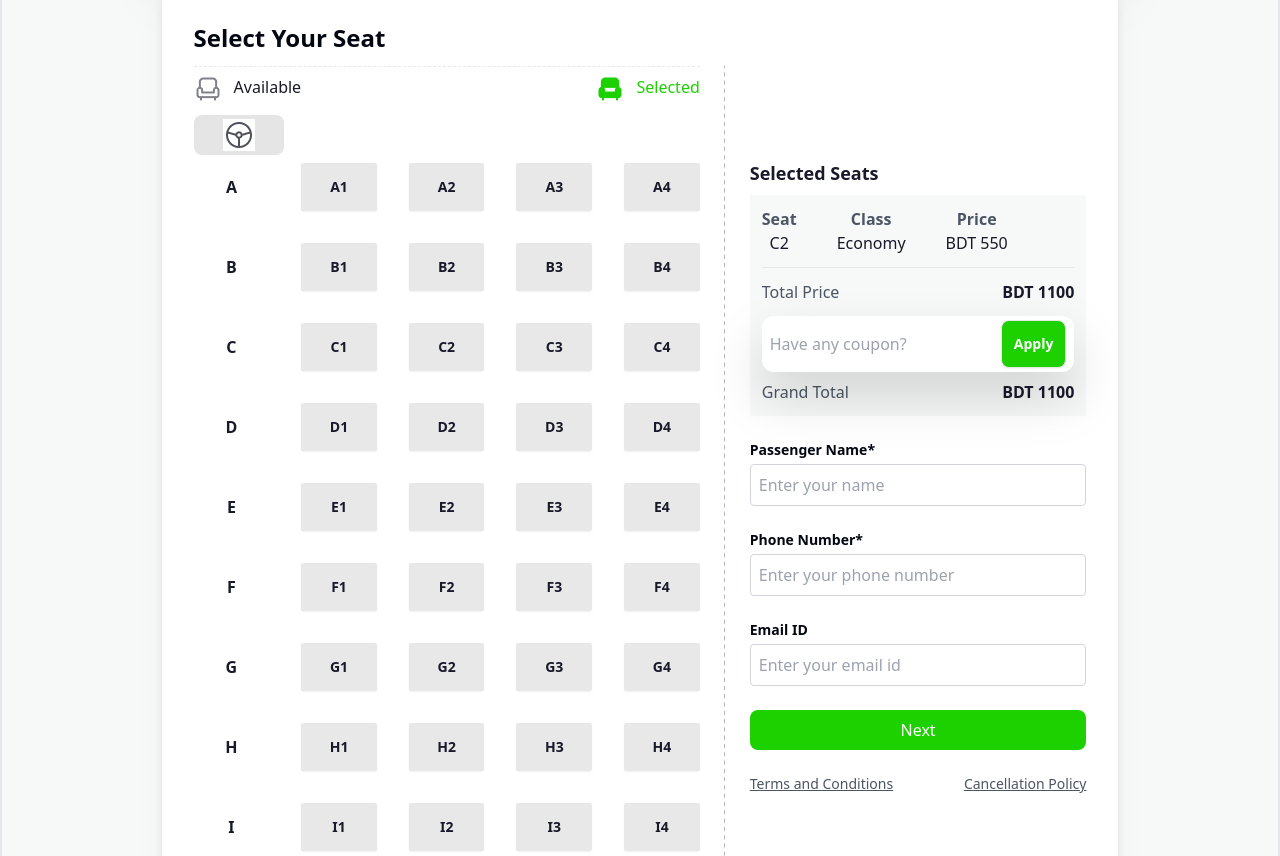
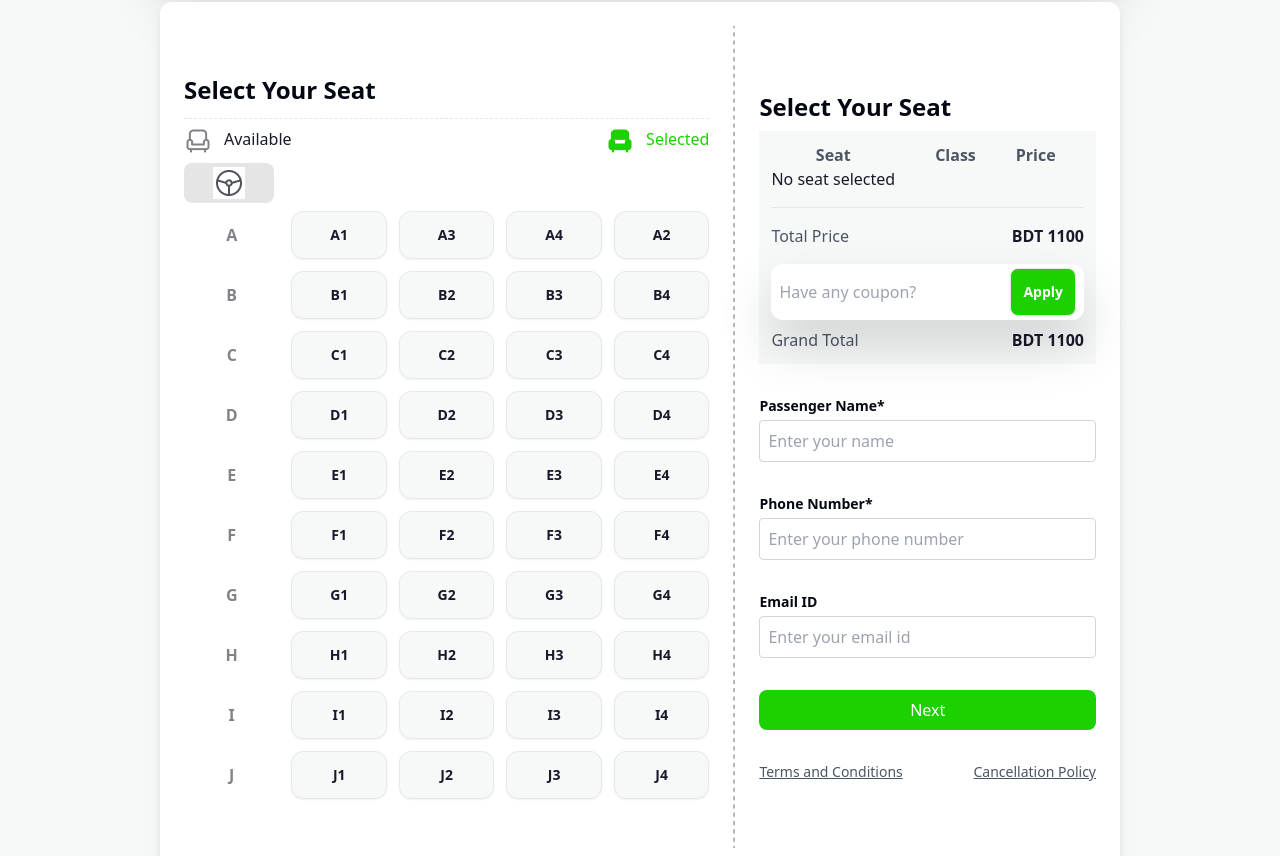
Before and after one commit to amirsayeed/Smart-Bus-Ticket-Reservation, a plain HTML site: page index.html in a window 1280 px wide. Shown: the part 2022-2878 px from the top of the page. Drawn offline with nearby package versions, Linux system fonts and the light colour scheme.

Commit message:
dynamically seat selection and seat info,pricing section functionality implemented

```diff
--- a/index.html
+++ b/index.html
@@ -127,7 +127,7 @@
 
         <!-- Seat Selection Section -->
         <section id="book-ticket"
-            class="bg-[#F7F8F8] p-10 border-2 border-t-[#1DD100] rounded-t-3xl shadow-lg  mx-auto mt-10">
+            class="bg-[#F7F8F8] p-10 border-t-2 border-[#1DD100] rounded-t-3xl shadow-lg  mx-auto mt-10">
             <div class="flex flex-col items-center">
                 <h3 class="text-4xl font-bold mb-6">P.H Paribahan</h3>
                 <p class="text-lg">Yes, you can run unit tests and view the results directly within the app. The
@@ -155,16 +155,16 @@
                             </div>
                         </div>
                         <div
-                            class="flex flex-col justify-between p-6 bg-[#F7F8F8] space-y-3 rounded-3xl divide-y divide-dashed">
+                            class="flex flex-col justify-between p-6 bg-[#F7F8F8] space-y-4 rounded-3xl divide-y divide-dashed pb-2 drop-shadow-lg">
                             <div class="flex justify-between gap-4">
                                 <p>Route:</p>
                                 <p>Dhaka - Sylhet</p>
                             </div>
-                            <div class="flex justify-between gap-4">
+                            <div class="flex pt-3 justify-between gap-4">
                                 <p>Departure Time:</p>
                                 <p>9:00 PM</p>
                             </div>
-                            <div class="flex gap-3 pt-3">
+                            <div class="flex gap-3 pt-3 pb-2 ">
                                 <div class="bg-[#0307120D] p-3 rounded-lg">
                                     <p>Boarding Point - Laxmipur</p>
                                 </div>
@@ -188,10 +188,10 @@
                 </div>
             </div>
             <div
-                class="container w-1/2 md:w-4/5 mx-auto flex items-center justify-between bg-[#FFFFFF] drop-shadow-xl rounded-xl gap-6 mt-6 p-8">
+                class="container w-1/2 md:w-4/5 mx-auto flex items-center justify-between bg-[#FFFFFF] drop-shadow-xl rounded-xl gap-6 mt-6 p-6">
                 <!-- Seat Selection Grid -->
                 <div class="flex-1 flex-col gap-3 space-y-2">
-                    <div class="flex flex-col space-y-3 mb-3 divide-y divide-dashed">
+                    <div class="flex flex-col space-y-3 divide-y divide-dashed">
                         <h3 class="text-[#030712] font-semibold text-2xl">Select Your Seat</h3>
                         <div class="flex items-center justify-between gap-10 pt-2">
                             <div class="flex gap-3">
@@ -207,98 +207,98 @@
                     <div class="flex items-center justify-center bg-[#0307121A] w-[90px] h-[40px] rounded-lg">
                         <img src="images/wheel.jpg" class="w-[32px] h-[32px]" alt="">
                     </div>
-                    <div class="grid grid-cols-5 gap-8 items-center">
+                    <div id="seat-no" class="grid grid-cols-5 gap-3 items-center">
                         <!-- Row A -->
-                        <span class="text-center font-bold">A</span>
-                        <button class="btn btn-default hover:btn-success">A1</button>
-                        <button class="btn btn-default hover:btn-success">A2</button>
-                        <button class="btn btn-default hover:btn-success">A3</button>
-                        <button class="btn btn-default hover:btn-success">A4</button>
+                        <span class="text-[#03071280] text-center font-bold">A</span>
+                        <button id="A1" class="btn rounded-xl bg-[#F7F8F8] hover:btn-success">A1</button>
+                        <button id="A3" class="btn rounded-xl bg-[#F7F8F8] hover:btn-success">A3</button>
+                        <button id="A4" class="btn rounded-xl bg-[#F7F8F8] hover:btn-success">A4</button>
+                        <button id="A2" class="btn rounded-xl bg-[#F7F8F8] hover:btn-success">A2</button>
 
                         <!-- Row B -->
-                        <span class="text-center font-bold">B</span>
-                        <button class="btn btn-default hover:btn-success">B1</button>
-                        <button class="btn btn-default hover:btn-success">B2</button>
-                        <button class="btn btn-default hover:btn-success">B3</button>
-                        <button class="btn btn-default hover:btn-success">B4</button>
+                        <span class="text-[#03071280] text-center font-bold">B</span>
+                        <button id="B1" class="btn rounded-xl bg-[#F7F8F8] hover:btn-success">B1</button>
+                        <button id="B2" class="btn rounded-xl bg-[#F7F8F8] hover:btn-success">B2</button>
+                        <button id="B3" class="btn rounded-xl bg-[#F7F8F8] hover:btn-success">B3</button>
+                        <button id="B4" class="btn rounded-xl bg-[#F7F8F8] hover:btn-success">B4</button>
 
                         <!-- Row C -->
-                        <span class="text-center font-bold">C</span>
-                        <button class="btn btn-default hover:btn-success">C1</button>
-                        <button class="btn btn-default hover:btn-success">C2</button>
-                        <button class="btn btn-default hover:btn-success">C3</button>
-                        <button class="btn btn-default hover:btn-success">C4</button>
+                        <span class="text-[#03071280] text-center font-bold">C</span>
+                        <button id="C1" class="btn rounded-xl bg-[#F7F8F8] hover:btn-success">C1</button>
+                        <button id="C2" class="btn rounded-xl bg-[#F7F8F8] hover:btn-success">C2</button>
+                        <button id="C3" class="btn rounded-xl bg-[#F7F8F8] hover:btn-success">C3</button>
+                        <button id="C4" class="btn rounded-xl bg-[#F7F8F8] hover:btn-success">C4</button>
 
                         <!-- Row D -->
-                        <span class="text-center font-bold">D</span>
-                        <button class="btn btn-default hover:btn-success">D1</button>
-                        <button class="btn btn-default hover:btn-success">D2</button>
-                        <button class="btn btn-default hover:btn-success">D3</button>
-                        <button class="btn btn-default hover:btn-success">D4</button>
+                        <span class="text-[#03071280] text-center font-bold">D</span>
+                        <button id="D1" class="btn rounded-xl bg-[#F7F8F8] hover:btn-success">D1</button>
+                        <button id="D2" class="btn rounded-xl bg-[#F7F8F8] hover:btn-success">D2</button>
+                        <button id="D3" class="btn rounded-xl bg-[#F7F8F8] hover:btn-success">D3</button>
+                        <button id="D4" class="btn rounded-xl bg-[#F7F8F8] hover:btn-success">D4</button>
 
                         <!-- Row E -->
-                        <span class="text-center font-bold">E</span>
-                        <button class="btn btn-default hover:btn-success">E1</button>
-                        <button class="btn btn-default hover:btn-success">E2</button>
-                        <button class="btn btn-default hover:btn-success">E3</button>
-                        <button class="btn btn-default hover:btn-success">E4</button>
+                        <span class="text-[#03071280] text-center font-bold">E</span>
+                        <button id="E1" class="btn rounded-xl bg-[#F7F8F8] hover:btn-success">E1</button>
+                        <button id="E2" class="btn rounded-xl bg-[#F7F8F8] hover:btn-success">E2</button>
+                        <button id="E3" class="btn rounded-xl bg-[#F7F8F8] hover:btn-success">E3</button>
+                        <button id="E4" class="btn rounded-xl bg-[#F7F8F8] hover:btn-success">E4</button>
 
                         <!-- Row F -->
-                        <span class="text-center font-bold">F</span>
-                        <button class="btn btn-default hover:btn-success">F1</button>
-                        <button class="btn btn-default hover:btn-success">F2</button>
-                        <button class="btn btn-default hover:btn-success">F3</button>
-                        <button class="btn btn-default hover:btn-success">F4</button>
+                        <span class="text-[#03071280] text-center font-bold">F</span>
+                        <button id="F1" class="btn rounded-xl bg-[#F7F8F8] hover:btn-success">F1</button>
+                        <button id="F2" class="btn rounded-xl bg-[#F7F8F8] hover:btn-success">F2</button>
+                        <button id="F3" class="btn rounded-xl bg-[#F7F8F8] hover:btn-success">F3</button>
+                        <button id="F4" class="btn rounded-xl bg-[#F7F8F8] hover:btn-success">F4</button>
 
                         <!-- Row G -->
-                        <span class="text-center font-bold">G</span>
-                        <button class="btn btn-default hover:btn-success">G1</button>
-                        <button class="btn btn-default hover:btn-success">G2</button>
-                        <button class="btn btn-default hover:btn-success">G3</button>
-                        <button class="btn btn-default hover:btn-success">G4</button>
+                        <span class="text-[#03071280] text-center font-bold">G</span>
+                        <button id="G1" class="btn rounded-xl bg-[#F7F8F8] hover:btn-success">G1</button>
+                        <button id="G2" class="btn rounded-xl bg-[#F7F8F8] hover:btn-success">G2</button>
+                        <button id="G3" class="btn rounded-xl bg-[#F7F8F8] hover:btn-success">G3</button>
+                        <button id="G4" class="btn rounded-xl bg-[#F7F8F8] hover:btn-success">G4</button>
 
                         <!-- Row H -->
-                        <span class="text-center font-bold">H</span>
-                        <button class="btn btn-default hover:btn-success">H1</button>
-                        <button class="btn btn-default hover:btn-success">H2</button>
-                        <button class="btn btn-default hover:btn-success">H3</button>
-                        <button class="btn btn-default hover:btn-success">H4</button>
+                        <span class="text-[#03071280] text-center font-bold">H</span>
+                        <button id="H1" class="btn rounded-xl bg-[#F7F8F8] hover:btn-success">H1</button>
+                        <button id="H2" class="btn rounded-xl bg-[#F7F8F8] hover:btn-success">H2</button>
+                        <button id="H3" class="btn rounded-xl bg-[#F7F8F8] hover:btn-success">H3</button>
+                        <button id="H4" class="btn rounded-xl bg-[#F7F8F8] hover:btn-success">H4</button>
 
                         <!-- Row I -->
-                        <span class="text-center font-bold">I</span>
-                        <button class="btn btn-default hover:btn-success">I1</button>
-                        <button class="btn btn-default hover:btn-success">I2</button>
-                        <button class="btn btn-default hover:btn-success">I3</button>
-                        <button class="btn btn-default hover:btn-success">I4</button>
+                        <span class="text-[#03071280] text-center font-bold">I</span>
+                        <button id="I1" class="btn rounded-xl bg-[#F7F8F8] hover:btn-success">I1</button>
+                        <button id="I2" class="btn rounded-xl bg-[#F7F8F8] hover:btn-success">I2</button>
+                        <button id="I3" class="btn rounded-xl bg-[#F7F8F8] hover:btn-success">I3</button>
+                        <button id="I4" class="btn rounded-xl bg-[#F7F8F8] hover:btn-success">I4</button>
 
                         <!-- Row J -->
-                        <span class="text-center font-bold">J</span>
-                        <button class="btn btn-default hover:btn-success">J1</button>
-                        <button class="btn btn-default hover:btn-success">J2</button>
-                        <button class="btn btn-default hover:btn-success">J3</button>
-                        <button class="btn btn-default hover:btn-success">J4</button>
+                        <span class="text-[#03071280] text-center font-bold">J</span>
+                        <button id="J1" class="btn rounded-xl bg-[#F7F8F8] hover:btn-success">J1</button>
+                        <button id="J2" class="btn rounded-xl bg-[#F7F8F8] hover:btn-success">J2</button>
+                        <button id="J3" class="btn rounded-xl bg-[#F7F8F8] hover:btn-success">J3</button>
+                        <button id="J4" class="btn rounded-xl bg-[#F7F8F8] hover:btn-success">J4</button>
                     </div>
                 </div>
                 <div>
                     <img src="images/Line 1.jpg" class="w-10/12" alt="">
                 </div>
                 <!-- Right - Pricing Section -->
-                <div class="">
-                    <h2 class="text-lg font-semibold mb-2">Selected Seats</h2>
-                    <div class="space-y-6">
-                        <div class="bg-[#F7F8F8] p-3 space-y-3">
-                            <div class="flex gap-10">
+                <div class="space-y-2">
+                    <h2 class="text-[#030712] font-semibold text-2xl">Select Your Seat</h2>
+                    <div class="space-y-8">
+                        <div class="bg-[#F7F8F8] p-3 space-y-4">
+                            <div id="selected-seat-info" class="flex gap-10">
                                 <div class="flex flex-col justify-between items-center">
                                     <span class="text-gray-600 font-bold">Seat</span>
-                                    <span id="seat-no">C2</span>
+                                    <span id="selected-seat-no">No seat selected</span>
                                 </div>
                                 <div class="flex flex-col justify-between items-center">
                                     <span class="text-gray-600 font-bold">Class</span>
-                                    <span id="seat-class">Economy</span>
+                                    <span id="seat-class"></span>
                                 </div>
                                 <div class="flex flex-col justify-between items-center">
                                     <span class="text-gray-600 font-bold">Price</span>
-                                    <span id="seat-fare">BDT 550</span>
+                                    <span id="seat-fare"></span>
                                 </div>
                             </div>
                             <hr>
@@ -366,15 +366,8 @@
             </div>
         </div>
     </footer>
-    <script>
-        function buyTickets() {
-            const bookTicket = document.getElementById('book-ticket');
-            bookTicket.scrollIntoView({
-                behavior: 'smooth', // Smooth scroll
-                block: 'start'      // Align to the top of the section
-            });
-        }
-    </script>
+    <script src="bookTicket.js"></script>
+    <script src="utility.js"></script>
 </body>
 
 </html>
```
Also changed, not shown: bookTicket.js (added, +34 -0 lines), utility.js (added, +15 -0 lines).
